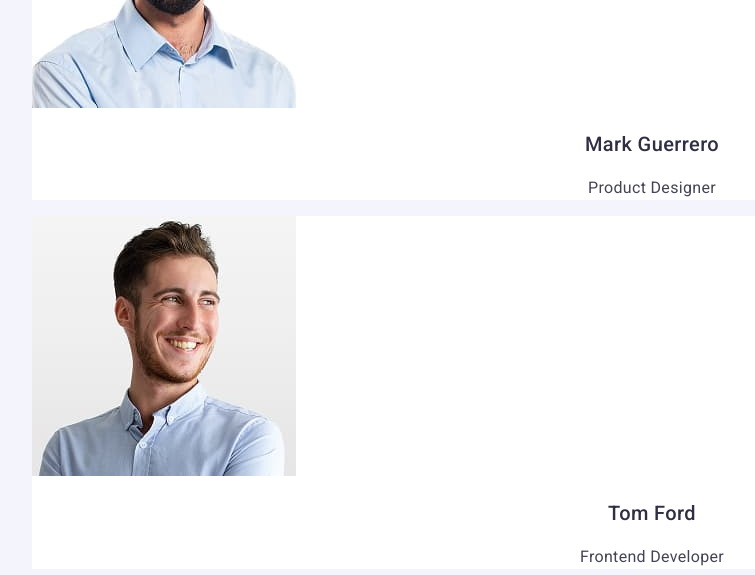
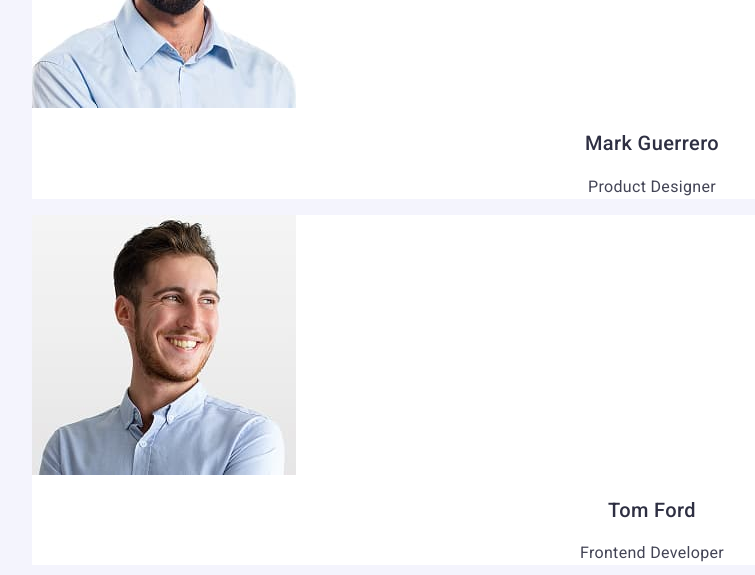
Before and after one commit to roman-shkloda2303/goit-markup-hw-02, a plain HTML site: page index.html in a window 1280 px wide. Shown: the part 960-1535 px from the top of the page, 8-763 px from the left. Drawn offline with nearby package versions, Linux system fonts and the light colour scheme.

Commit message:
add all styles

```diff
--- a/css/styles.css
+++ b/css/styles.css
@@ -102,7 +102,7 @@ a {
 .section-three-subtitle {
         font-weight: 500;
         font-size: 20px;
-        line-height: 1.2;
+        line-height: 1.11;
         letter-spacing: 0.02em;
         text-align: center;
         color: #2e2f42;
```
